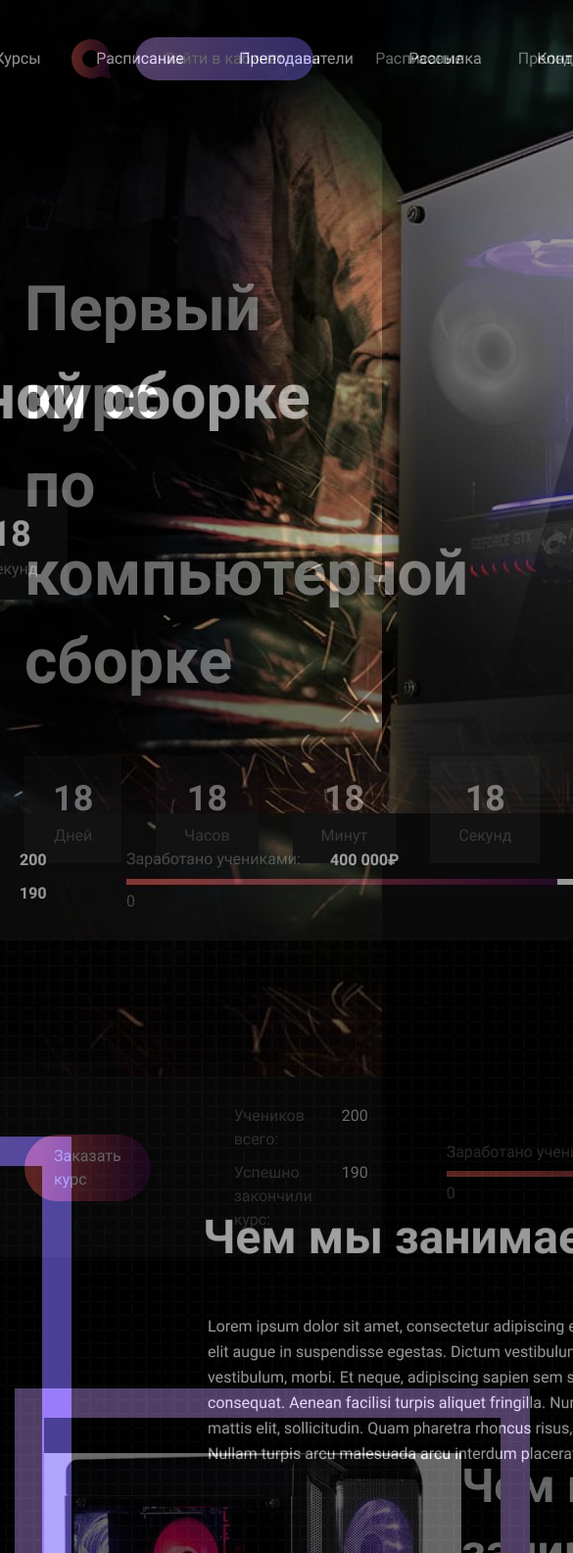
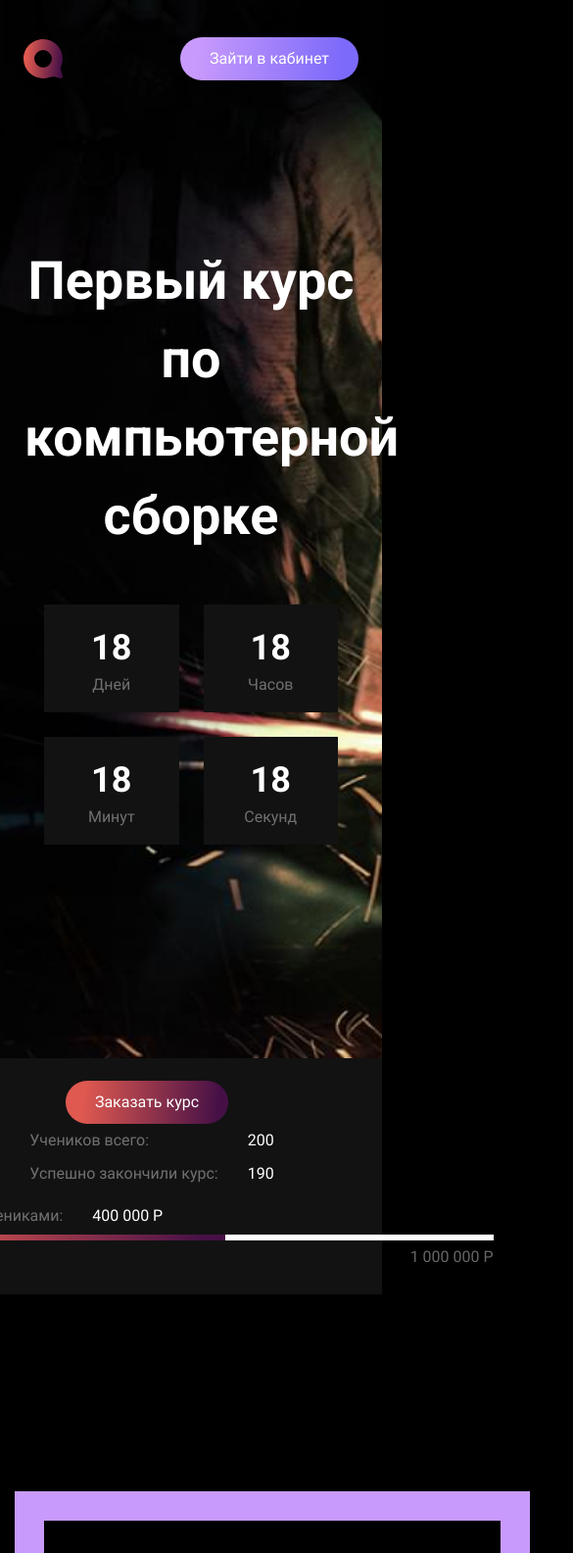
Before and after one commit to bublik13/course, a website: page docs/index.html in a window 390 px wide. Shown: the top 1585 px of the page at 98% size, 585 px wide, since content can reach past the window. Drawn offline with Linux system fonts and the light colour scheme.

Commit message:
mobile-header

```diff
--- a/app/scss/blocks/btn.scss
+++ b/app/scss/blocks/btn.scss
@@ -4,6 +4,9 @@
   cursor: pointer;
   display: inline-block;
   vertical-align: top;
+  border: none;
+  color: $brand-color;
+  @include font(16px, 24px, 400);
 }
 .btn--primary {
   background: $button-primary-bg;
--- /dev/null
+++ b/app/scss/blocks/button.scss
@@ -0,0 +1,11 @@
+.button__top-btn {
+  flex-shrink: 0;
+  position: absolute;
+  top: 38px;
+  right: 70px;
+}
+@media (max-width: 1400px) {
+  .button__top-btn {
+    right: 24px;
+  }
+}
--- a/app/scss/blocks/doing.scss
+++ b/app/scss/blocks/doing.scss
@@ -1,13 +1,13 @@
 .doing {
 }
 .doing__container {
-  padding-top: 200px;
-  padding-bottom: 204px;
   display: grid;
   grid-template-columns: repeat(2, 1fr);
 }
 .doing_right {
   position: relative;
+  margin-top: 267px;
+  margin-bottom: 258px;
 }
 .doing__img {
   width: auto;
@@ -24,6 +24,7 @@
   left: -10px;
 }
 .doing__left {
+  margin-top: 267px;
 }
 .doing__h2 {
   margin-bottom: 45px;
--- a/app/scss/blocks/h1.scss
+++ b/app/scss/blocks/h1.scss
@@ -1,3 +1,8 @@
 h1 {
   @include font(64px, 90px, 700);
 }
+@media (max-width: 960px) {
+  h1 {
+    @include font(54px, 80px, 700);
+  }
+}
--- a/app/scss/blocks/header.scss
+++ b/app/scss/blocks/header.scss
@@ -1,6 +1,7 @@
 .header {
   background: url(../img/background.jpg) center center/ cover no-repeat;
   position: relative;
+  z-index: -1;
 }
 .header__container {
   padding-top: 48px;
@@ -12,20 +13,6 @@
   justify-content: space-between;
   align-items: center;
   margin-bottom: 199px;
-}
-.header__logo {
-  flex-shrink: 0;
-  text-decoration: none;
-  position: absolute;
-  top: 40px;
-  left: 73px;
-}
-.header__top-btn {
-  flex-shrink: 0;
-  text-decoration: none;
-  position: absolute;
-  top: 38px;
-  right: 70px;
 }
 .header__h1 {
   margin-bottom: 50px;
@@ -58,8 +45,6 @@
   color: $brand-color;
 }
 .header__progress {
-  display: flex;
-  flex-direction: column;
 }
 .header__desc-item--progress {
   display: flex;
@@ -72,3 +57,20 @@
   justify-content: space-between;
   margin-right: 0;
 }
+@media (max-width: 1250px) {
+  .header__bottom-container {
+    flex-wrap: wrap;
+  }
+  .header__bottom-btn {
+    margin-right: 90px;
+  }
+}
+@media (max-width: 820px) {
+  .header__h1 {
+    width: 100%;
+    text-align: center;
+  }
+  .header__bottom-container {
+    justify-content: center;
+  }
+}
--- /dev/null
+++ b/app/scss/blocks/logotype.scss
@@ -0,0 +1,13 @@
+.logotype__top {
+  z-index: 1;
+  flex-shrink: 0;
+  text-decoration: none;
+  position: absolute;
+  top: 40px;
+  left: 73px;
+}
+@media (max-width: 1400px) {
+  .logotype__top {
+    left: 24px;
+  }
+}
--- a/app/scss/blocks/nav.scss
+++ b/app/scss/blocks/nav.scss
@@ -10,4 +10,11 @@
 .nav__link {
   padding-left: 28px;
   padding-right: 28px;
+  @include font(16px, 24px, 400);
+  color: $brand-color;
 }
+@media (max-width: 1440px) {
+  .nav{
+    display: none;
+  }
+}
--- a/app/scss/blocks/progress.scss
+++ b/app/scss/blocks/progress.scss
@@ -11,3 +11,11 @@
   position: absolute;
   background: $progress-line-primary-bg;
 }
+@media (max-width: 1440px) {
+  .progress__line-active {
+    width: 617px;
+  }
+  .progress__line-active:before {
+    width: 343px;
+  }
+}
--- a/app/scss/blocks/timer.scss
+++ b/app/scss/blocks/timer.scss
@@ -16,3 +16,15 @@
   @include font(16px, 22px, 400);
   color: $second-color;
 }
+@media (max-width: 960px) {
+  .timer {
+    grid-template-columns: repeat(2, 1fr);
+    grid-gap: 25px;
+    max-width: 300px;
+  }
+}
+@media (max-width: 820px) {
+  .timer  {
+    margin: 0 auto;
+  }
+}
--- a/app/scss/main.scss
+++ b/app/scss/main.scss
@@ -6,8 +6,10 @@
 
 //подключаем БЭМ блоки
 @import "blocks/container";
+@import "blocks/logotype";
 @import "blocks/header";
 @import "blocks/nav";
+@import "blocks/button";
 @import "blocks/timer";
 @import "blocks/progress";
 @import "blocks/doing";
--- a/docs/index.html
+++ b/docs/index.html
@@ -15,7 +15,7 @@
 
   <body class="body">
     <section class="body js-body">
-      <img class="pp" src="img/desktop.jpg" alt="">
+      <!-- <img class="pp" src="img/desktop.jpg" alt=""> -->
       <style>
         .pp{
           position: absolute;
@@ -27,18 +27,19 @@
           pointer-events: none;
         }
       </style>
+      <div class="logotype">
+        <a href="#" class="logotype__top logo">
+        <img
+          width="40"
+          height="40"
+          src="img/logo-header.svg"
+          alt="logo"
+          class="logo__img"
+        />
+      </a></div>
       <header class="header">
         <div class="header__container container">
           <div class="header__top">
-            <a href="#" class="header__logo logo">
-              <img
-                width="40"
-                height="40"
-                src="img/logo-header.svg"
-                alt="logo"
-                class="logo__img"
-              />
-            </a>
             <nav class="nav">
               <ul class="nav__list">
                 <li class="nav__item">
@@ -61,9 +62,6 @@
                 </li>
               </ul>
             </nav>
-            <a href="#" class="header__top-btn btn btn--primary btn--medium"
-              >Зайти в кабинет</a
-            >
           </div>
           <div class="header__hero">
             <h1 class="header__h1 h1">Первый курс</br> по компьютерной сборке</h1>
@@ -89,9 +87,7 @@
         </div>
         <div class="header__bottom">
           <div class="header__bottom-container container">
-            <a href="#" class="header__bottom-btn btn btn--brand btn--medium"
-              >Заказать курс</a
-            >
+            <button type="button" class="header__bottom-btn btn btn--brand btn--medium">Заказать курс</button>
             <div class="header__desc-list">
               <div class="header__desc-item">
                 Учеников всего:
@@ -118,6 +114,9 @@
           </div>
         </div>
       </header>
+      <div class="button">
+        <button type="button" class="button__top-btn btn btn--primary btn--medium">Зайти в кабинет </button>
+      </div>
       <section class="doing">
         <div class="doing__container container">
           <div class="doing_right">
```
Also changed, not shown: app/html/index.html (+15 -16 lines), docs/css/main.css.
